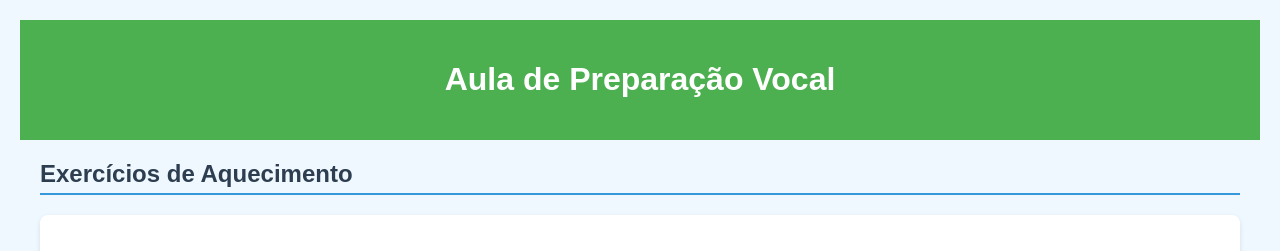
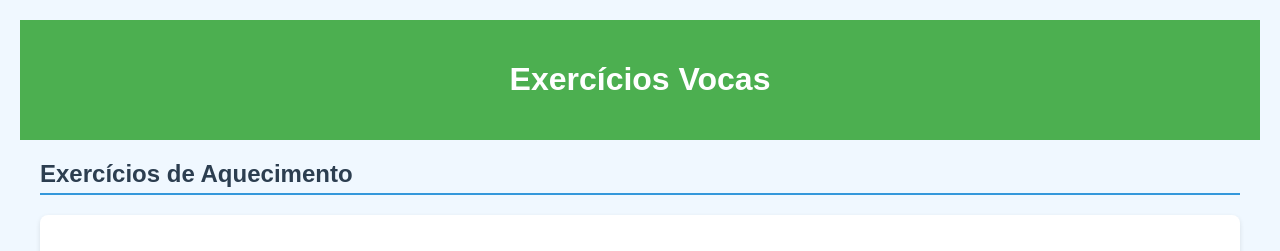
Before and after one commit to adalmir/auladecanto, a plain HTML site: page index.html in a window 1280 px wide. Shown: the top 251 px of the page. Drawn offline with Linux system fonts and the light colour scheme.

Commit message:
Update index.html
atualização do titulo

```diff
--- a/index.html
+++ b/index.html
@@ -3,7 +3,7 @@
 <head>
     <meta charset="UTF-8">
     <meta name="viewport" content="width=device-width, initial-scale=1.0">
-    <title>Aula de Preparação Vocal</title>
+    <title>Aula de Treinamento Vocal</title>
     <style>
         body {
             font-family: 'Arial', sans-serif;
@@ -128,7 +128,7 @@
 </head>
 <body>
     <header>
-        <h1>Aula de Preparação Vocal</h1>
+        <h1>Exercícios Vocas</h1>
     </header>
 
     <div class="container">
```
